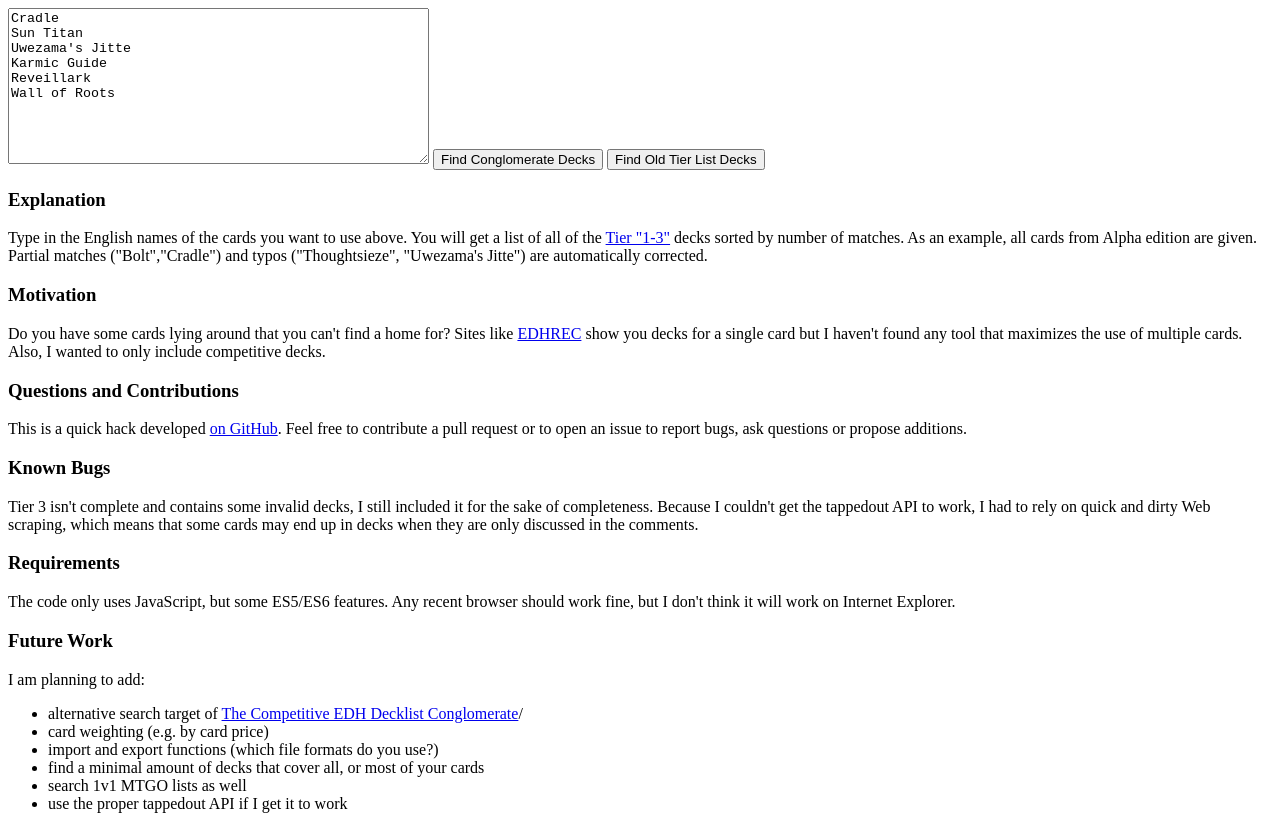
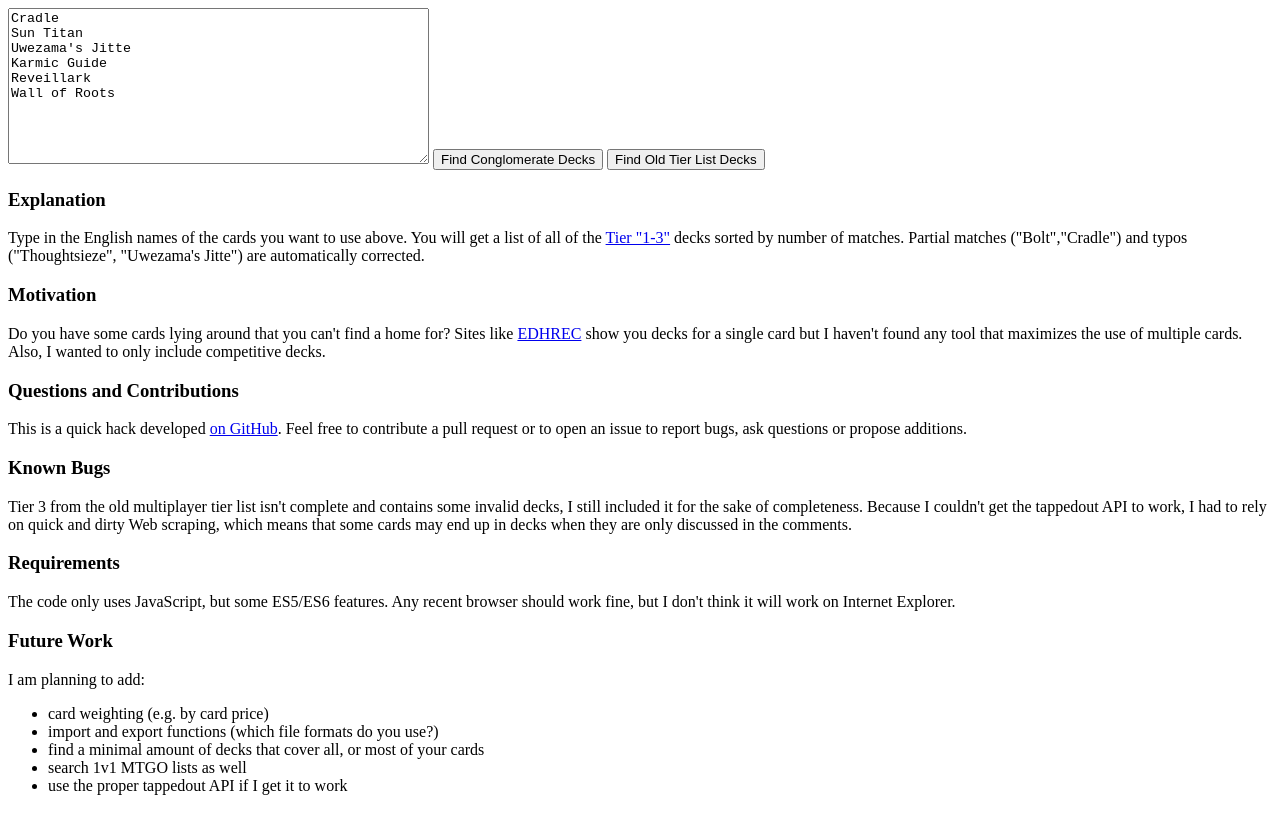
Before and after one commit to KonradHoeffner/mtg, a website: page index.html in a window 1280 px wide. Drawn offline with nearby package versions, Linux system fonts and the light colour scheme.

Commit message:
removed mention of alpha card list

```diff
--- a/index.html
+++ b/index.html
@@ -21,14 +21,13 @@
 <h3>Explanation</h3>
 Type in the English names of the cards you want to use above.
 You will get a list of all of the <a href="http://tappedout.net/mtg-decks/list-multiplayer-edh-generals-by-tier/">Tier "1-3"</a> decks sorted by number of matches.
-As an example, all cards from Alpha edition are given.
 Partial matches ("Bolt","Cradle") and typos ("Thoughtsieze", "Uwezama's Jitte") are automatically corrected.
 <h3>Motivation</h3>
 Do you have some cards lying around that you can't find a home for? Sites like <a href="https://edhrec.com">EDHREC</a> show you decks for a single card but I haven't found any tool that maximizes the use of multiple cards. Also, I wanted to only include competitive decks.
 <h3>Questions and Contributions</h3>
 This is a quick hack developed <a href="https://github.com/konradhoeffner/mtg">on GitHub</a>. Feel free to contribute a pull request or to open an issue to report bugs, ask questions or propose additions.
 <h3>Known Bugs</h3>
-Tier 3 isn't complete and contains some invalid decks, I still included it for the sake of completeness.
+Tier 3 from the old multiplayer tier list isn't complete and contains some invalid decks, I still included it for the sake of completeness.
 Because I couldn't get the tappedout API to work, I had to rely on quick and dirty Web scraping, which means that some cards may end up in decks when they are only discussed in the comments.
 <h3>Requirements</h3>
 The code only uses JavaScript, but some ES5/ES6 features.
@@ -36,7 +35,6 @@ Any recent browser should work fine, but I don't think it will work on Internet
 <h3>Future Work</h3>
 I am planning to add:
 <ul>
-<li>alternative search target of <a href="https://www.reddit.com/r/LabManiacs/comments/5si9gw/competitive_edh_decklist_conglomerate">The Competitive EDH Decklist Conglomerate</a>/</li>
 <li>card weighting (e.g. by card price)</li>
 <li>import and export functions (which file formats do you use?)</li>
 <li>find a minimal amount of decks that cover all, or most of your cards</li>
```
